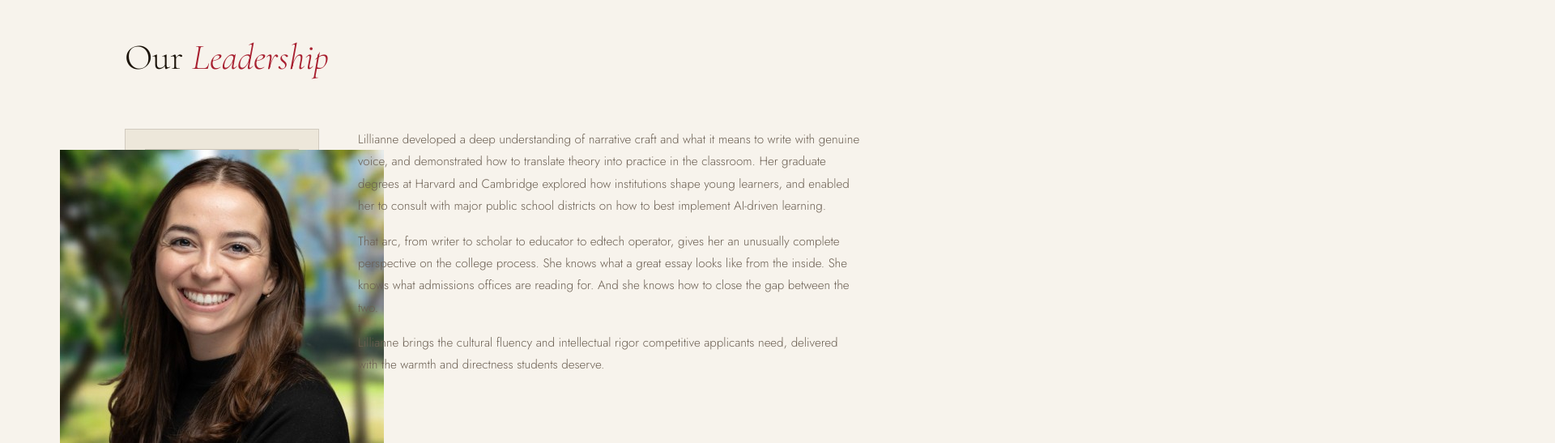
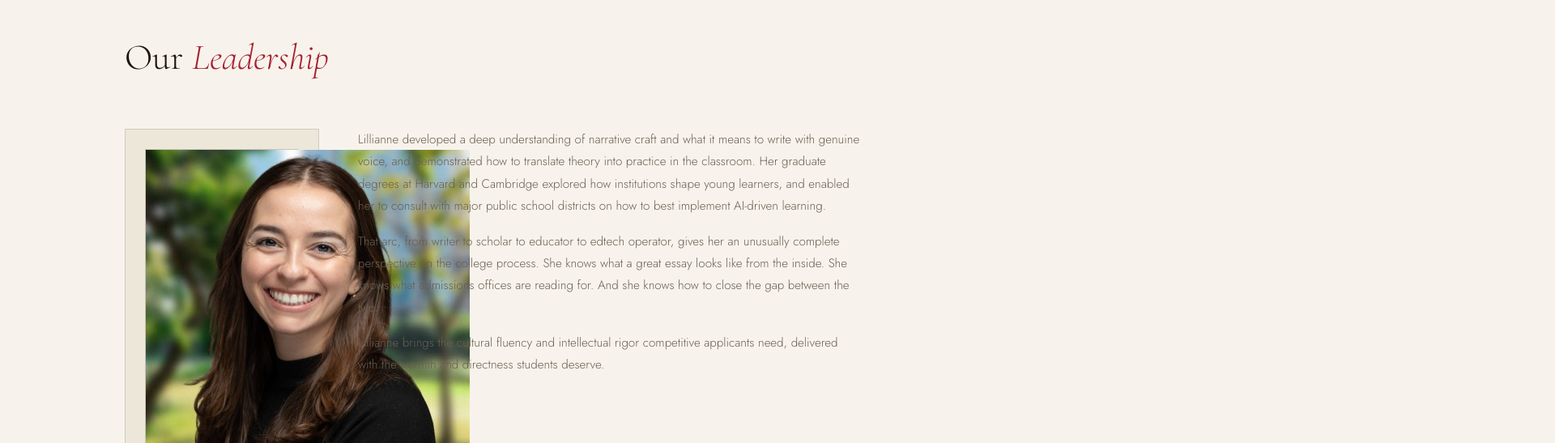
Before and after one commit to mmonta-sketch/astradv, a plain HTML site: page index.html in a window 1280 px wide. Shown: the part 2253-2800 px from the top of the page at 81% size, 1920 px wide, since content can reach past the window. Drawn offline with nearby package versions, Linux system fonts and the light colour scheme.

Commit message:
Update index.html

```diff
--- a/index.html
+++ b/index.html
@@ -512,7 +512,8 @@
     aspect-ratio: 3 / 4;
     background: var(--navy-light);
     border: 1px solid var(--rule);
-    display: flex;
+    display: block;
+    object-fit: cover;
     align-items: center;
     justify-content: center;
     margin-bottom: 1.25rem;
```
